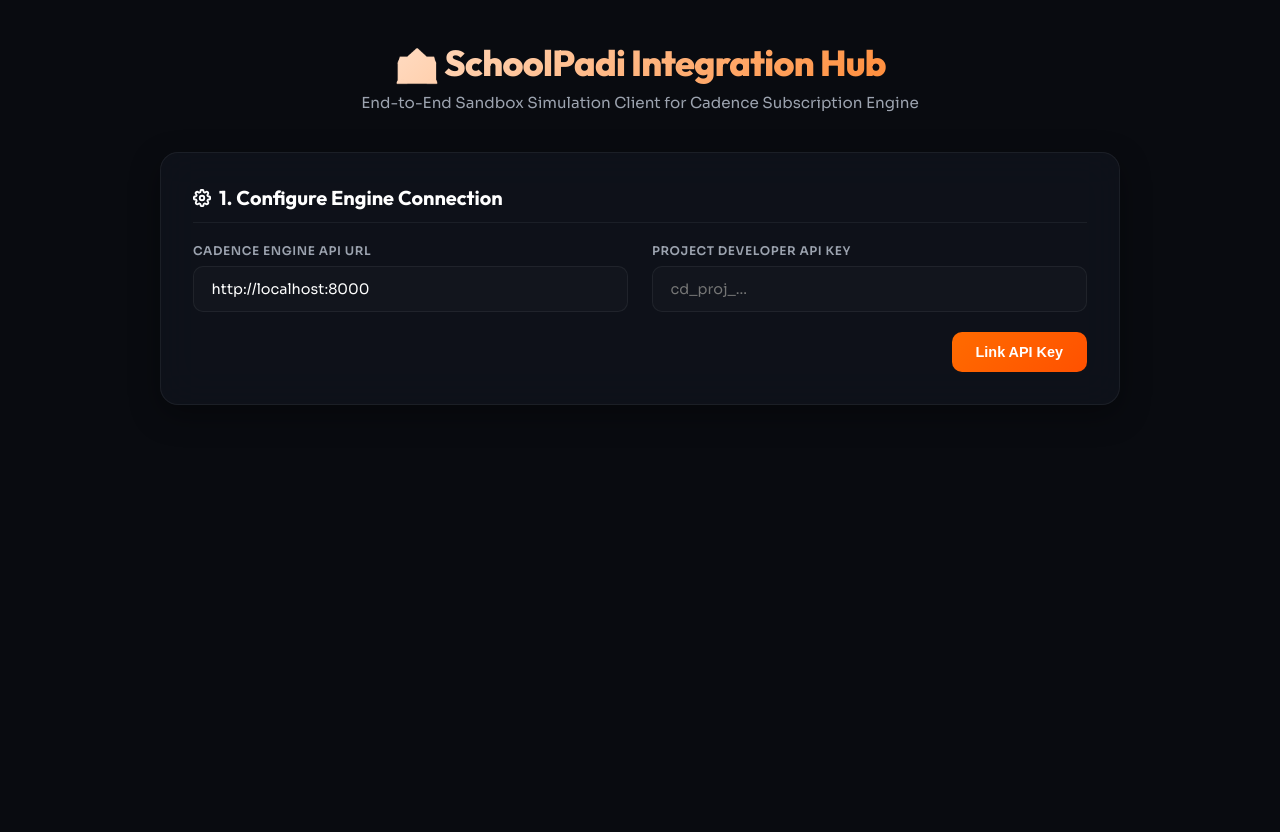
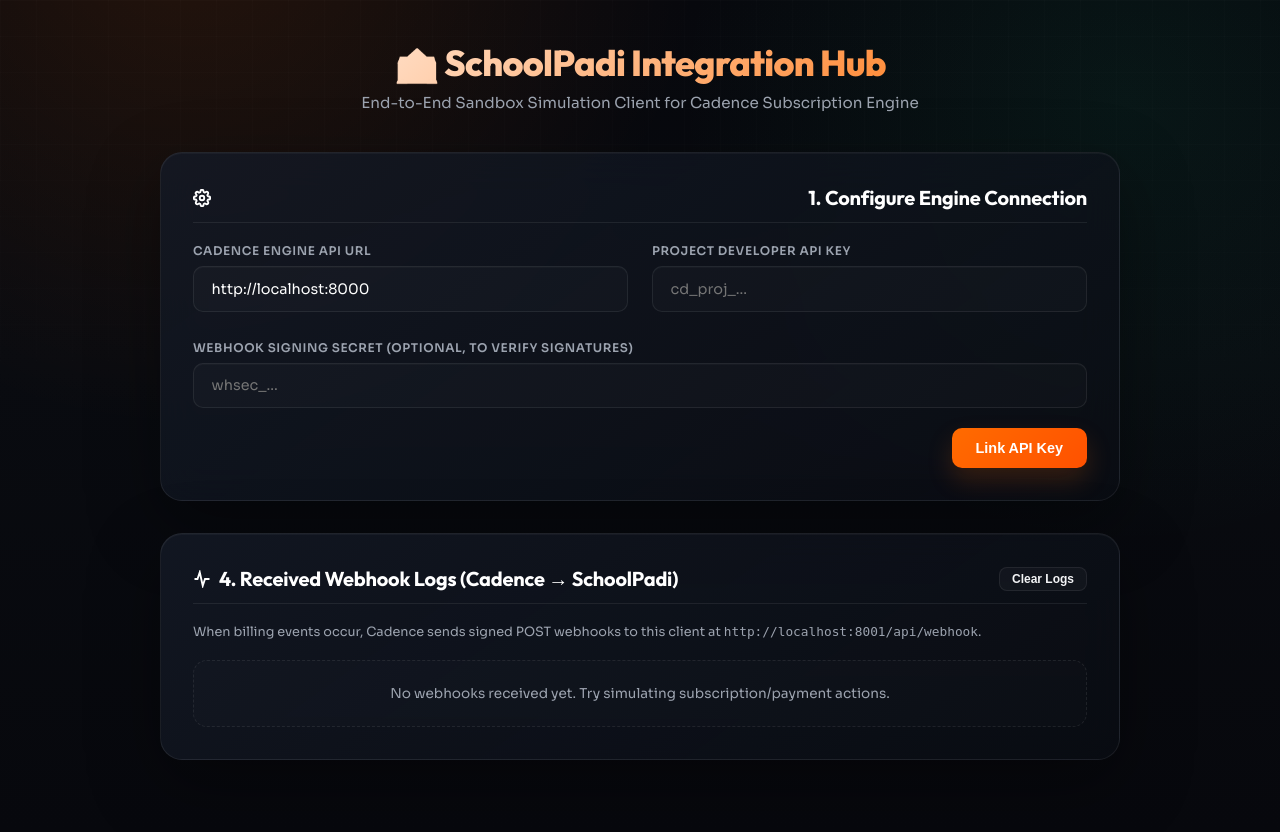
Before and after one commit to adr1en360/Cadence, a FastAPI app: page / in a window 1280 px wide. Before the commit the page ends 405 px from the top, so only its background shows below. Run offline with FastAPI, Linux system fonts and the light colour scheme.

Commit message:
feat: implented customer facing webhook, ui revamping and minor bu fix

```diff
--- a/schoolpadi_mock/index.html
+++ b/schoolpadi_mock/index.html
@@ -13,16 +13,18 @@
     <style>
         :root {
             --bg-dark: #090b10;
-            --bg-card: rgba(17, 22, 32, 0.65);
-            --border-color: rgba(255, 255, 255, 0.06);
+            --bg-card: rgba(17, 22, 32, 0.72);
+            --border-color: rgba(255, 255, 255, 0.075);
             --text-primary: #F3F4F6;
             --text-secondary: #9CA3AF;
             --primary: #FF6B00;
             --primary-hover: #FF8533;
             --success: #10B981;
+            --warning: #F59E0B;
             --danger: #EF4444;
             --font-main: 'Sora', sans-serif;
             --font-title: 'Outfit', sans-serif;
+            --shadow-deep: 0 24px 70px rgba(0, 0, 0, 0.36);
         }
 
         * {
@@ -32,7 +34,10 @@
         }
 
         body {
-            background-color: var(--bg-dark);
+            background:
+                radial-gradient(circle at 15% -10%, rgba(255, 107, 0, 0.12), transparent 32rem),
+                radial-gradient(circle at 88% 12%, rgba(16, 185, 129, 0.08), transparent 28rem),
+                linear-gradient(180deg, #07080d 0%, var(--bg-dark) 44%, #07080d 100%);
             color: var(--text-primary);
             font-family: var(--font-main);
             min-height: 100vh;
@@ -44,6 +49,18 @@
             overflow-x: hidden;
         }
 
+        body::before {
+            content: '';
+            position: fixed;
+            inset: 0;
+            pointer-events: none;
+            background-image:
+                linear-gradient(rgba(255, 255, 255, 0.018) 1px, transparent 1px),
+                linear-gradient(90deg, rgba(255, 255, 255, 0.018) 1px, transparent 1px);
+            background-size: 36px 36px;
+            mask-image: linear-gradient(to bottom, rgba(0,0,0,0.7), transparent 78%);
+        }
+
         .container {
             width: 100%;
             max-width: 960px;
@@ -72,19 +90,23 @@
         }
 
         .glass-card {
-            background: var(--bg-card);
+            background: linear-gradient(145deg, rgba(20, 26, 38, 0.82), rgba(10, 13, 20, 0.72));
             backdrop-filter: blur(20px);
             -webkit-backdrop-filter: blur(20px);
             border: 1px solid var(--border-color);
-            border-radius: 18px;
+            border-radius: 22px;
             padding: 2rem;
-            box-shadow: 0 10px 30px rgba(0, 0, 0, 0.35);
+            box-shadow: var(--shadow-deep), inset 0 1px 0 rgba(255, 255, 255, 0.035);
             margin-bottom: 2rem;
-            transition: all 0.3s ease;
+            transition: border-color 0.25s ease, transform 0.25s ease, box-shadow 0.25s ease;
+            position: relative;
+            overflow: hidden;
+            animation: riseIn 0.55s cubic-bezier(0.16, 1, 0.3, 1);
         }
 
         .glass-card:hover {
-            border-color: rgba(255, 107, 0, 0.15);
+            border-color: rgba(255, 107, 0, 0.2);
+            box-shadow: 0 28px 82px rgba(0, 0, 0, 0.42), inset 0 1px 0 rgba(255, 255, 255, 0.04);
         }
 
         .section-title {
@@ -98,6 +120,8 @@
             gap: 0.5rem;
             border-bottom: 1px solid var(--border-color);
             padding-bottom: 0.75rem;
+            justify-content: space-between;
+            letter-spacing: -0.01em;
         }
 
         .form-group {
@@ -124,12 +148,14 @@
             font-family: inherit;
             font-size: 0.9rem;
             transition: all 0.2s ease;
+            box-shadow: inset 0 1px 0 rgba(255,255,255,0.025);
         }
 
         .form-control:focus {
             outline: none;
             border-color: var(--primary);
             box-shadow: 0 0 0 2px rgba(255, 107, 0, 0.15);
+            background: rgba(255, 255, 255, 0.04);
         }
 
         .btn {
@@ -146,17 +172,24 @@
             align-items: center;
             justify-content: center;
             font-size: 0.9rem;
+            box-shadow: 0 12px 26px rgba(255, 107, 0, 0.18);
         }
 
         .btn:hover {
-            transform: translateY(-1px);
+            transform: translateY(-2px);
             filter: brightness(1.1);
+            box-shadow: 0 16px 34px rgba(255, 107, 0, 0.24);
+        }
+
+        .btn:active {
+            transform: translateY(0);
         }
 
         .btn-secondary {
             background: rgba(255, 255, 255, 0.03);
             border: 1px solid var(--border-color);
             color: var(--text-primary);
+            box-shadow: none;
         }
 
         .btn-secondary:hover {
@@ -233,15 +270,89 @@
             border: 1px solid rgba(245, 158, 11, 0.2);
         }
 
+        .badge-warning {
+            background: rgba(245, 158, 11, 0.1);
+            color: #FBBF24;
+            border: 1px solid rgba(245, 158, 11, 0.2);
+        }
+
+        .badge-cancelled,
+        .badge-failed {
+            background: rgba(239, 68, 68, 0.1);
+            color: #F87171;
+            border: 1px solid rgba(239, 68, 68, 0.2);
+        }
+
         .alert-box {
-            background: rgba(255, 107, 0, 0.05);
-            border: 1px solid rgba(255, 107, 0, 0.15);
+            background: radial-gradient(circle at top left, rgba(255, 107, 0, 0.13), transparent 52%), rgba(255, 107, 0, 0.045);
+            border: 1px solid rgba(255, 107, 0, 0.18);
             padding: 1rem;
-            border-radius: 10px;
+            border-radius: 14px;
             margin-bottom: 1.25rem;
             font-size: 0.85rem;
             line-height: 1.5;
             color: #FFA366;
+        }
+
+        .flow-panel {
+            background: rgba(255, 255, 255, 0.018);
+            border: 1px solid var(--border-color);
+            border-radius: 16px;
+            padding: 1.25rem;
+        }
+
+        .dashboard-stat {
+            background: linear-gradient(145deg, rgba(255, 255, 255, 0.035), rgba(255, 255, 255, 0.012));
+            border: 1px solid var(--border-color);
+            padding: 1.25rem;
+            border-radius: 14px;
+        }
+
+        .empty-state {
+            text-align: center;
+            color: var(--text-secondary);
+            font-size: 0.85rem;
+            padding: 1.5rem;
+            border: 1px dashed rgba(255, 255, 255, 0.08);
+            border-radius: 14px;
+            background: rgba(255, 255, 255, 0.012);
+        }
+
+        .webhook-log {
+            background: linear-gradient(145deg, rgba(255, 255, 255, 0.035), rgba(255, 255, 255, 0.012));
+            border: 1px solid var(--border-color);
+            border-radius: 14px;
+            padding: 1rem 1rem 1rem 1.15rem;
+            position: relative;
+        }
+
+        .webhook-log::before {
+            content: '';
+            position: absolute;
+            left: 0;
+            top: 1rem;
+            bottom: 1rem;
+            width: 3px;
+            border-radius: 999px;
+            background: var(--primary);
+        }
+
+        .webhook-meta {
+            display: flex;
+            justify-content: space-between;
+            gap: 1rem;
+            font-size: 0.75rem;
+            color: var(--text-secondary);
+            margin-bottom: 0.55rem;
+            font-family: monospace;
+        }
+
+        .webhook-event {
+            font-size: 0.86rem;
+            font-weight: 800;
+            color: var(--primary);
+            margin-bottom: 0.55rem;
+            font-family: monospace;
         }
 
         pre {
@@ -289,7 +425,11 @@
                         <input type="password" id="api-key" class="form-control" placeholder="cd_proj_..." required>
                     </div>
                 </div>
-                <div style="display: flex; justify-content: flex-end; gap: 0.75rem;">
+                <div class="form-group" style="margin-top: 0.5rem;">
+                    <label>Webhook Signing Secret (Optional, to verify signatures)</label>
+                    <input type="password" id="webhook-secret" class="form-control" placeholder="whsec_...">
+                </div>
+                <div style="display: flex; justify-content: flex-end; gap: 0.75rem; margin-top: 1rem;">
                     <button type="submit" class="btn">Link API Key</button>
                 </div>
             </form>
@@ -306,14 +446,14 @@
             </div>
 
             <div id="plans-loading-placeholder"
-                style="text-align: center; padding: 1.5rem; color: var(--text-secondary);">
+                class="empty-state">
                 Loading billing plans from Cadence...
             </div>
 
             <div id="plans-container" class="plans-grid"></div>
 
             <div id="subscribe-form-box"
-                style="display: none; margin-top: 2rem; border-top: 1px solid var(--border-color); padding-top: 1.5rem;">
+                class="flow-panel" style="display: none; margin-top: 2rem;">
                 <h3 style="font-family: var(--font-title); font-size: 1.1rem; font-weight: 700; color: white; margin-bottom: 1rem;"
                     id="selected-plan-title">Subscribe to</h3>
                 <form id="subscribe-form">
@@ -426,11 +564,32 @@
             </div>
         </div>
 
+        <!-- Step 5: Webhook Events Log -->
+        <div class="glass-card">
+            <div class="section-title" style="display: flex; justify-content: space-between; align-items: center;">
+                <div style="display: flex; align-items: center; gap: 0.5rem;">
+                    <svg width="18" height="18" viewBox="0 0 24 24" fill="none" stroke="currentColor" stroke-width="2.5">
+                        <path d="M22 12h-6l-3 9L9 3l-3 9H2" />
+                    </svg>
+                    4. Received Webhook Logs (Cadence &rarr; SchoolPadi)
+                </div>
+                <button class="btn btn-secondary" onclick="clearWebhooks()" style="font-size: 0.75rem; padding: 0.25rem 0.75rem; border-radius: 8px;">Clear Logs</button>
+            </div>
+            <p style="font-size: 0.8rem; color: var(--text-secondary); margin-bottom: 1.25rem;">
+                When billing events occur, Cadence sends signed POST webhooks to this client at <code>http://localhost:8001/api/webhook</code>.
+            </p>
+            <div id="webhook-logs-container" style="max-height: 350px; overflow-y: auto; display: flex; flex-direction: column; gap: 0.75rem;">
+                <div class="empty-state">
+                    No webhooks received yet. Try simulating subscription/payment actions.
+                </div>
+            </div>
+        </div>
+
     </div>
 
     <script>
         // State variables
-        let config = { cadence_api_url: "http://localhost:8000", api_key: "" };
+        let config = { cadence_api_url: "http://localhost:8000", api_key: "", webhook_secret: "" };
         let currentSubscription = null;
 
         // Load Config on Startup
@@ -442,9 +601,11 @@
                     config = data;
                     document.getElementById("cadence-url").value = config.cadence_api_url;
                     document.getElementById("api-key").value = config.api_key;
+                    document.getElementById("webhook-secret").value = config.webhook_secret || "";
 
                     document.getElementById("checkout-section").style.display = "block";
                     loadPlans();
+                    fetchWebhookLogs();
                 }
             } catch (err) {
                 console.error(err);
@@ -456,15 +617,16 @@
             e.preventDefault();
             const cadence_api_url = document.getElementById("cadence-url").value;
             const api_key = document.getElementById("api-key").value;
+            const webhook_secret = document.getElementById("webhook-secret").value;
 
             try {
                 const resp = await fetch("/api/config", {
                     method: "POST",
                     headers: { "Content-Type": "application/json" },
-                    body: JSON.stringify({ cadence_api_url, api_key })
+                    body: JSON.stringify({ cadence_api_url, api_key, webhook_secret })
                 });
                 if (resp.ok) {
-                    config = { cadence_api_url, api_key };
+                    config = { cadence_api_url, api_key, webhook_secret };
                     alert("API connection linked successfully!");
                     document.getElementById("checkout-section").style.display = "block";
                     loadPlans();
@@ -486,7 +648,7 @@
                 document.getElementById("plans-loading-placeholder").style.display = "none";
 
                 if (!plans.length) {
-                    container.innerHTML = '<div style="grid-column: 1/-1; text-align: center; color: var(--text-secondary);">No plans found. Please create plans on the Cadence dashboard first.</div>';
+                    container.innerHTML = '<div class="empty-state" style="grid-column: 1/-1;">No plans found. Please create plans on the Cadence dashboard first.</div>';
                     return;
                 }
 
@@ -643,6 +805,58 @@
             loadPlans();
         };
 
+        // Fetch and display webhook logs
+        const fetchWebhookLogs = async () => {
+            const container = document.getElementById("webhook-logs-container");
+            if (!container) return;
+            try {
+                const resp = await fetch("/api/webhooks");
+                if (!resp.ok) return;
+                const logs = await resp.json();
+
+                if (!logs.length) {
+                    container.innerHTML = '<div class="empty-state">No webhooks received yet. Try simulating subscription/payment actions.</div>';
+                    return;
+                }
+
+                container.innerHTML = logs.map(log => {
+                    let statusText = '<span style="color: #9CA3AF; font-size: 0.75rem;">Received, no secret</span>';
+                    if (log.verified === true) {
+                        statusText = '<span style="color: #34D399; font-size: 0.75rem; font-weight: bold;">Verified signature</span>';
+                    } else if (log.verified === false) {
+                        statusText = '<span style="color: #EF4444; font-size: 0.75rem; font-weight: bold;">Signature failed</span>';
+                    }
+                    return `
+                    <div class="webhook-log">
+                        <div class="webhook-meta">
+                            <span>${new Date(log.timestamp).toLocaleTimeString()}</span>
+                            <span>${statusText}</span>
+                        </div>
+                        <div class="webhook-event">
+                            Event: ${log.payload.event_type}
+                        </div>
+                        <pre style="max-height: 150px; font-size: 0.75rem; margin-top: 0.25rem;">${JSON.stringify(log.payload, null, 2)}</pre>
+                    </div>
+                    `;
+                }).reverse().join("");
+            } catch (err) {
+                console.error("Error fetching webhooks:", err);
+            }
+        };
+
+        // Clear Webhooks
+        window.clearWebhooks = async () => {
+            try {
+                await fetch("/api/webhooks/clear", { method: "POST" });
+                fetchWebhookLogs();
+            } catch (err) {
+                console.error(err);
+            }
+        };
+
+        // Start webhook polling
+        setInterval(fetchWebhookLogs, 3000);
+
         loadConfig();
     </script>
 </body>
--- a/schoolpadi_mock/server.py
+++ b/schoolpadi_mock/server.py
@@ -20,7 +20,8 @@ def load_config():
             pass
     return {
         "cadence_api_url": "http://localhost:8000",
-        "api_key": ""
+        "api_key": "",
+        "webhook_secret": ""
     }
 
 def save_config(config_data):
@@ -30,6 +31,7 @@ def save_config(config_data):
 class ConfigPayload(BaseModel):
     cadence_api_url: str
     api_key: str
+    webhook_secret: str = ""
 
 class SubscribePayload(BaseModel):
     plan_id: str
@@ -50,7 +52,8 @@ def get_config():
 def update_config(payload: ConfigPayload):
     config = {
         "cadence_api_url": payload.cadence_api_url.rstrip("/"),
-        "api_key": payload.api_key.strip()
+        "api_key": payload.api_key.strip(),
+        "webhook_secret": payload.webhook_secret.strip()
     }
     save_config(config)
     return {"status": "saved", "config": config}
@@ -154,6 +157,61 @@ async def simulate_payment_failed(payload: dict):
         except Exception as e:
             raise HTTPException(status_code=500, detail=f"Failed to trigger test failed webhook: {str(e)}")
 
+# Webhook storage and endpoints
+webhook_events = []
+
+@app.post("/api/webhook")
+async def handle_cadence_webhook(request: Request):
+    from datetime import datetime
+    body = await request.body()
+    headers = dict(request.headers)
+    signature = headers.get("x-cadence-signature") or headers.get("X-Cadence-Signature")
+
+    try:
+        payload = json.loads(body.decode("utf-8"))
+    except Exception:
+        raise HTTPException(status_code=400, detail="Invalid JSON body")
+
+    config = load_config()
+    webhook_secret = config.get("webhook_secret", "")
+
+    verified = None
+    if webhook_secret and signature:
+        import hmac
+        import hashlib
+        # Reconstruct compact JSON body (separators without spaces) as signed by Cadence
+        compact_body = json.dumps(payload, separators=(',', ':'))
+        computed = hmac.new(
+            webhook_secret.encode("utf-8"),
+            compact_body.encode("utf-8"),
+            digestmod=hashlib.sha256
+        ).hexdigest()
+        verified = hmac.compare_digest(computed, signature)
+
+    entry = {
+        "timestamp": datetime.utcnow().isoformat() + "Z",
+        "payload": payload,
+        "signature": signature,
+        "verified": verified
+    }
+
+    webhook_events.append(entry)
+
+    if len(webhook_events) > 50:
+        webhook_events.pop(0)
+
+    print(f"[SCHOOLPADI WEBHOOK] Received event: {payload.get('event_type')}. Signature verified: {verified}")
+    return {"status": "received"}
+
+@app.get("/api/webhooks")
+def get_webhook_events():
+    return webhook_events
+
+@app.post("/api/webhooks/clear")
+def clear_webhook_events():
+    webhook_events.clear()
+    return {"status": "cleared"}
+
 if __name__ == "__main__":
     import uvicorn
     uvicorn.run(app, host="127.0.0.1", port=8001)
```
Also changed, not shown: other parts of schoolpadi_mock/index.html (+38 -10 lines), app/api/router_auth.py (+6 -3 lines), app/api/router_dashboard.py (+29 -2 lines), app/api/router_payments.py (+14 -0 lines), app/core/nomba_client.py (+8 -0 lines), app/core/security.py (+13 -0 lines), app/services/billing_service.py (+51 -0 lines), app/services/dunning_service.py (+13 -0 lines), app/services/webhook_dispatcher.py (added, +45 -0 lines), docs/api_surface.md (+2 -2 lines), templates/dashboard.html (+134 -13 lines), templates/developer/webhooks.html (+8 -2 lines).
